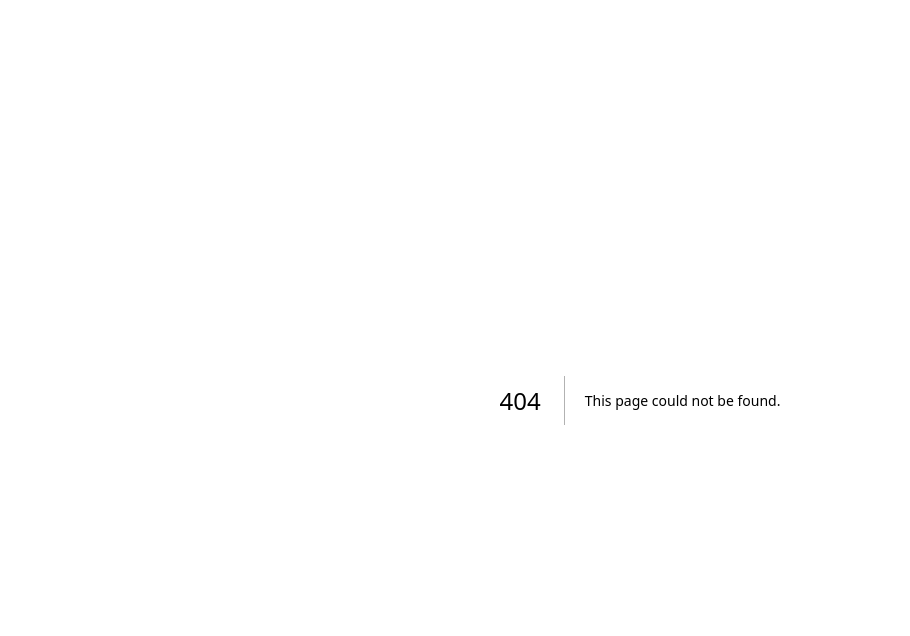
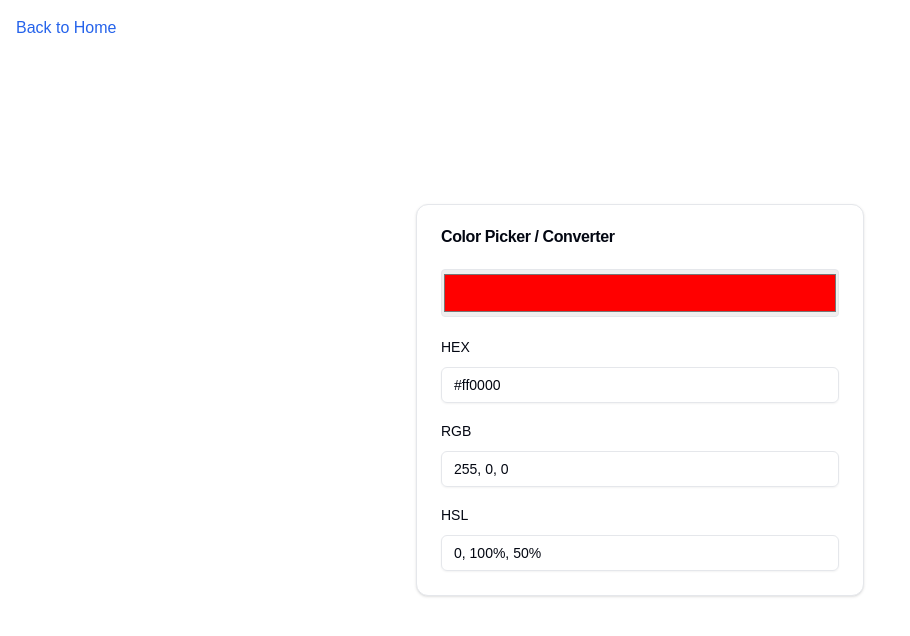
Before and after one commit to praveen2288/csv-editor, a Next.js app: page /color in a window 1280 px wide. Before the commit this address had no page. Shown: the top 636 px of the page, without its empty margins (0-910 px from the left). Built offline with nearby package versions, Linux system fonts and the light colour scheme.

Commit message:
Add color picker and converter

```diff
--- /dev/null
+++ b/app/color/page.tsx
@@ -0,0 +1,189 @@
+'use client'
+
+import { useState, useEffect } from 'react'
+import { Card, CardContent, CardHeader, CardTitle } from '@/components/ui/card'
+import { Input } from '@/components/ui/input'
+import { Label } from '@/components/ui/label'
+import Link from 'next/link'
+
+interface RGB {
+  r: number
+  g: number
+  b: number
+}
+
+interface HSL {
+  h: number
+  s: number
+  l: number
+}
+
+function hexToRgb(hex: string): RGB | null {
+  let cleaned = hex.replace('#', '')
+  if (cleaned.length === 3) {
+    cleaned = cleaned.split('').map(c => c + c).join('')
+  }
+  if (!/^([0-9a-fA-F]{6})$/.test(cleaned)) return null
+  const num = parseInt(cleaned, 16)
+  return { r: (num >> 16) & 255, g: (num >> 8) & 255, b: num & 255 }
+}
+
+function rgbToHex({ r, g, b }: RGB): string {
+  return '#' + [r, g, b].map(x => x.toString(16).padStart(2, '0')).join('')
+}
+
+function rgbToHsl({ r, g, b }: RGB): HSL {
+  let rNorm = r / 255
+  let gNorm = g / 255
+  let bNorm = b / 255
+  const max = Math.max(rNorm, gNorm, bNorm)
+  const min = Math.min(rNorm, gNorm, bNorm)
+  let h = 0
+  let s = 0
+  const l = (max + min) / 2
+
+  if (max !== min) {
+    const d = max - min
+    s = l > 0.5 ? d / (2 - max - min) : d / (max + min)
+    switch (max) {
+      case rNorm:
+        h = (gNorm - bNorm) / d + (gNorm < bNorm ? 6 : 0)
+        break
+      case gNorm:
+        h = (bNorm - rNorm) / d + 2
+        break
+      default:
+        h = (rNorm - gNorm) / d + 4
+        break
+    }
+    h *= 60
+  }
+
+  return { h, s: s * 100, l: l * 100 }
+}
+
+function hslToRgb(h: number, s: number, l: number): RGB {
+  h = h % 360
+  s /= 100
+  l /= 100
+  const c = (1 - Math.abs(2 * l - 1)) * s
+  const x = c * (1 - Math.abs(((h / 60) % 2) - 1))
+  const m = l - c / 2
+  let r = 0,
+    g = 0,
+    b = 0
+
+  if (h < 60) {
+    r = c
+    g = x
+  } else if (h < 120) {
+    r = x
+    g = c
+  } else if (h < 180) {
+    g = c
+    b = x
+  } else if (h < 240) {
+    g = x
+    b = c
+  } else if (h < 300) {
+    r = x
+    b = c
+  } else {
+    r = c
+    b = x
+  }
+
+  return {
+    r: Math.round((r + m) * 255),
+    g: Math.round((g + m) * 255),
+    b: Math.round((b + m) * 255),
+  }
+}
+
+export default function ColorTool() {
+  const [color, setColor] = useState<RGB>({ r: 255, g: 0, b: 0 })
+  const [hexInput, setHexInput] = useState('')
+  const [rgbInput, setRgbInput] = useState('')
+  const [hslInput, setHslInput] = useState('')
+
+  useEffect(() => {
+    const hex = rgbToHex(color)
+    const hsl = rgbToHsl(color)
+    setHexInput(hex)
+    setRgbInput(`${color.r}, ${color.g}, ${color.b}`)
+    setHslInput(`${Math.round(hsl.h)}, ${Math.round(hsl.s)}%, ${Math.round(hsl.l)}%`)
+  }, [color])
+
+  const handleHexChange = (value: string) => {
+    setHexInput(value)
+    const rgb = hexToRgb(value)
+    if (rgb) {
+      setColor(rgb)
+    }
+  }
+
+  const handleRgbChange = (value: string) => {
+    setRgbInput(value)
+    const parts = value.split(',').map(p => parseInt(p.trim(), 10))
+    if (parts.length === 3 && parts.every(n => !isNaN(n) && n >= 0 && n <= 255)) {
+      setColor({ r: parts[0], g: parts[1], b: parts[2] })
+    }
+  }
+
+  const handleHslChange = (value: string) => {
+    setHslInput(value)
+    const cleaned = value.replace(/%/g, '')
+    const parts = cleaned.split(',').map(p => parseFloat(p.trim()))
+    if (parts.length === 3 && parts.every(n => !isNaN(n))) {
+      const [h, s, l] = parts
+      if (h >= 0 && h <= 360 && s >= 0 && s <= 100 && l >= 0 && l <= 100) {
+        setColor(hslToRgb(h, s, l))
+      }
+    }
+  }
+
+  return (
+    <div className="flex flex-col items-center justify-center min-h-screen">
+      <Link href="/" className="fixed top-4 left-4 text-blue-600 hover:underline">
+        Back to Home
+      </Link>
+      <Card className="w-full max-w-md m-auto">
+        <CardHeader>
+          <CardTitle>Color Picker / Converter</CardTitle>
+        </CardHeader>
+        <CardContent className="space-y-4">
+          <input
+            type="color"
+            value={hexInput}
+            onChange={(e) => handleHexChange(e.target.value)}
+            className="w-full h-12 p-0 border rounded"
+          />
+          <div className="space-y-2">
+            <Label htmlFor="hex">HEX</Label>
+            <Input
+              id="hex"
+              value={hexInput}
+              onChange={(e) => handleHexChange(e.target.value)}
+            />
+          </div>
+          <div className="space-y-2">
+            <Label htmlFor="rgb">RGB</Label>
+            <Input
+              id="rgb"
+              value={rgbInput}
+              onChange={(e) => handleRgbChange(e.target.value)}
+            />
+          </div>
+          <div className="space-y-2">
+            <Label htmlFor="hsl">HSL</Label>
+            <Input
+              id="hsl"
+              value={hslInput}
+              onChange={(e) => handleHslChange(e.target.value)}
+            />
+          </div>
+        </CardContent>
+      </Card>
+    </div>
+  )
+}
--- a/app/page.tsx
+++ b/app/page.tsx
@@ -35,6 +35,9 @@ export default function Home() {
         <Link href="/jsonformatter" className="text-xl text-blue-600 hover:underline">
           JSON Formatter/Validator
         </Link>
+        <Link href="/color" className="text-xl text-blue-600 hover:underline">
+          Color Picker / Converter
+        </Link>
         <Link href="/markdown" className="text-xl text-blue-600 hover:underline">
           Markdown Previewer
         </Link>
```
Also changed, not shown: 1 other file (tests, documents, lock files or other folders).
